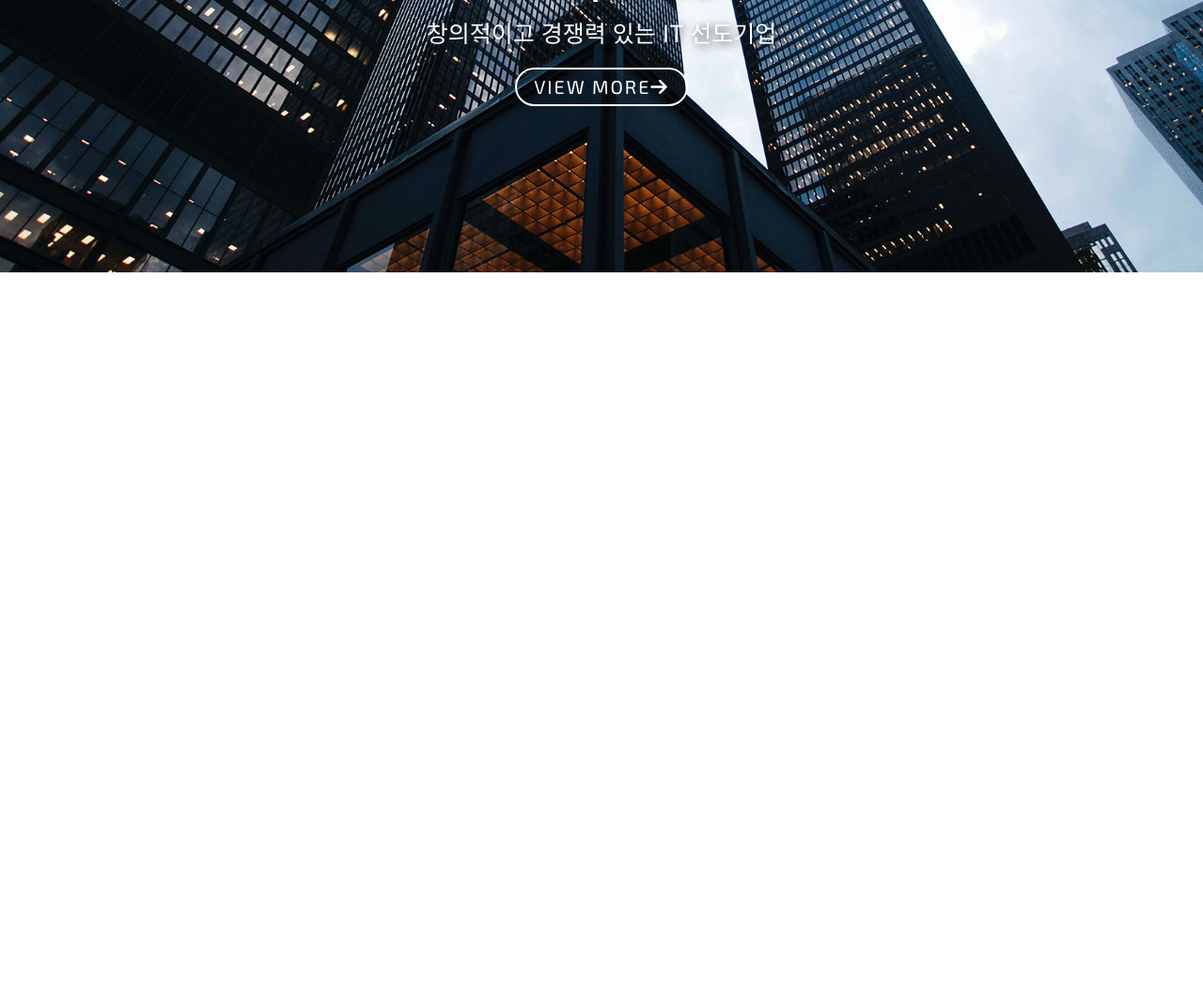
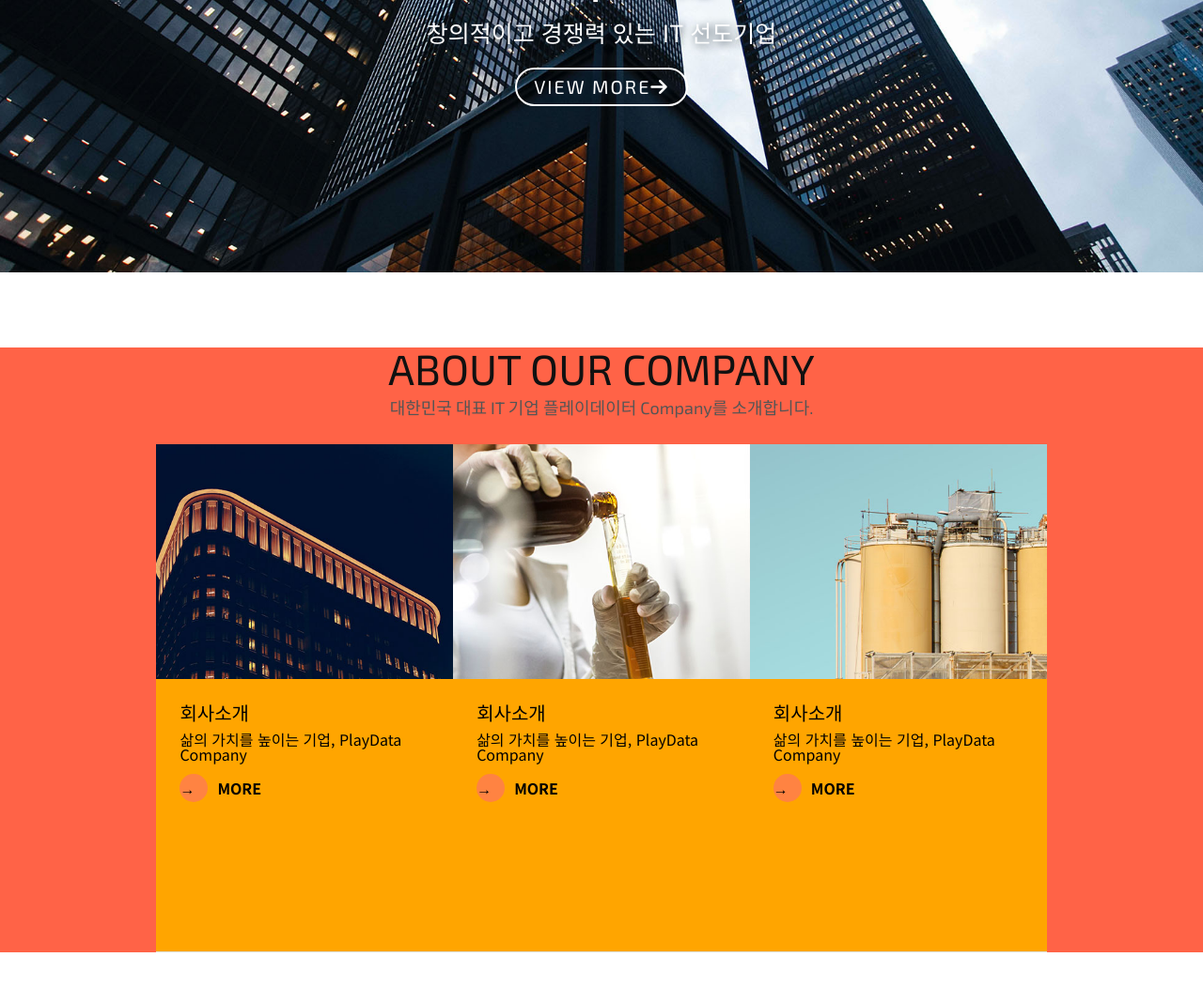
Before and after one commit to LeeKM321/css-template-company202409, a plain HTML site: page index.html in a window 1280 px wide. Shown: the part 510-1562 px from the top of the page at 94% size. Before the commit the page ends 800 px from the top, so only its background shows below. Drawn offline with nearby package versions, Linux system fonts and the light colour scheme.

Commit message:
section.about 작성 완료

```diff
--- a/index.html
+++ b/index.html
@@ -67,6 +67,55 @@
           ></a>
         </div>
       </section>
+      <!-- end section.main -->
+
+      <!-- section.about -->
+      <section class="about">
+        <div class="title en">
+          <h2>ABOUT OUR COMPANY</h2>
+          <p>대한민국 대표 IT 기업 플레이데이터 Company를 소개합니다.</p>
+        </div>
+
+        <ul class="sub-container clearfix">
+          <li>
+            <a href="#">
+              <div class="img-box">
+                <img src="./img/about_1.jpg" alt="회사소개" />
+              </div>
+              <div class="text">
+                <h3>회사소개</h3>
+                <p>삶의 가치를 높이는 기업, PlayData Company</p>
+                <p class="more">more</p>
+              </div>
+            </a>
+          </li>
+          <li>
+            <a href="#">
+              <div class="img-box">
+                <img src="./img/about_2.jpg" alt="중앙연구소" />
+              </div>
+              <div class="text">
+                <h3>회사소개</h3>
+                <p>삶의 가치를 높이는 기업, PlayData Company</p>
+                <p class="more">more</p>
+              </div>
+            </a>
+          </li>
+          <li>
+            <a href="#">
+              <div class="img-box">
+                <img src="./img/about_3.jpg" alt="투자정보" />
+              </div>
+              <div class="text">
+                <h3>회사소개</h3>
+                <p>삶의 가치를 높이는 기업, PlayData Company</p>
+                <p class="more">more</p>
+              </div>
+            </a>
+          </li>
+        </ul>
+      </section>
+      <!-- end section.about -->
     </div>
   </body>
 </html>
--- a/main.css
+++ b/main.css
@@ -199,3 +199,95 @@ section.main .main-title .view::after {
 section.main .main-title .view:hover::after {
     width: 100%;
 }
+
+/* 각 section에 들어갈 디자인을 일괄 지정 */
+section .title {
+    text-align: center;
+}
+
+section .title h2 {
+    font-size: 45px;
+    color: #111;
+    margin-bottom: 10px;
+}
+
+section .title p {
+    font-size: 18px;
+    color: #555;
+}
+
+section .sub-container {
+    background: orange;
+    width: 74%;
+    margin: 0 auto;
+}
+
+
+/* -------------------section.about style---------------------------- */
+section.about {
+    background: tomato;
+    margin: 80px 0;
+}
+
+section.about .sub-container {
+    margin-top: 30px;
+    border-bottom: 1px solid #ddd;
+    padding-bottom: 30px;
+}
+
+section.about .sub-container li {
+    float: left;
+    width: 33.3333%;
+    box-sizing: border-box;
+    height: 510px;
+}
+
+section.about .sub-container li .img-box {
+    overflow: hidden;
+}
+
+section.about .sub-container li .img-box img {
+    width: 100%;
+    transition: 0.6s;
+}
+
+section.about .sub-container li a:hover .img-box img {
+    transform: scale(1.2);
+}
+
+section.about .sub-container li a .text {
+    padding: 25px;
+}
+
+section.about .sub-container li a .text h3 {
+    font-size: 20px;
+    margin-bottom: 10px;
+}
+
+section.about .sub-container li a .text p {
+    font-size: 16px;
+    margin-bottom: 20px;
+}
+
+section.about .sub-container li a .text p.more {
+    /* 일괄 대소문자 변경 <-> lowercase */
+    text-transform: uppercase;
+    font-weight: 700;
+
+    position: relative;
+    padding-left: 40px;
+}
+
+section.about .sub-container li a .text p.more::before {
+    content: '→';
+    display: block;
+    width: 30px;
+    height: 30px;
+    border-radius: 50%;
+    line-height: 30px;
+    background: #ff8342;
+
+    position: absolute;
+    top: -7px;
+    left: 0;
+}
```
